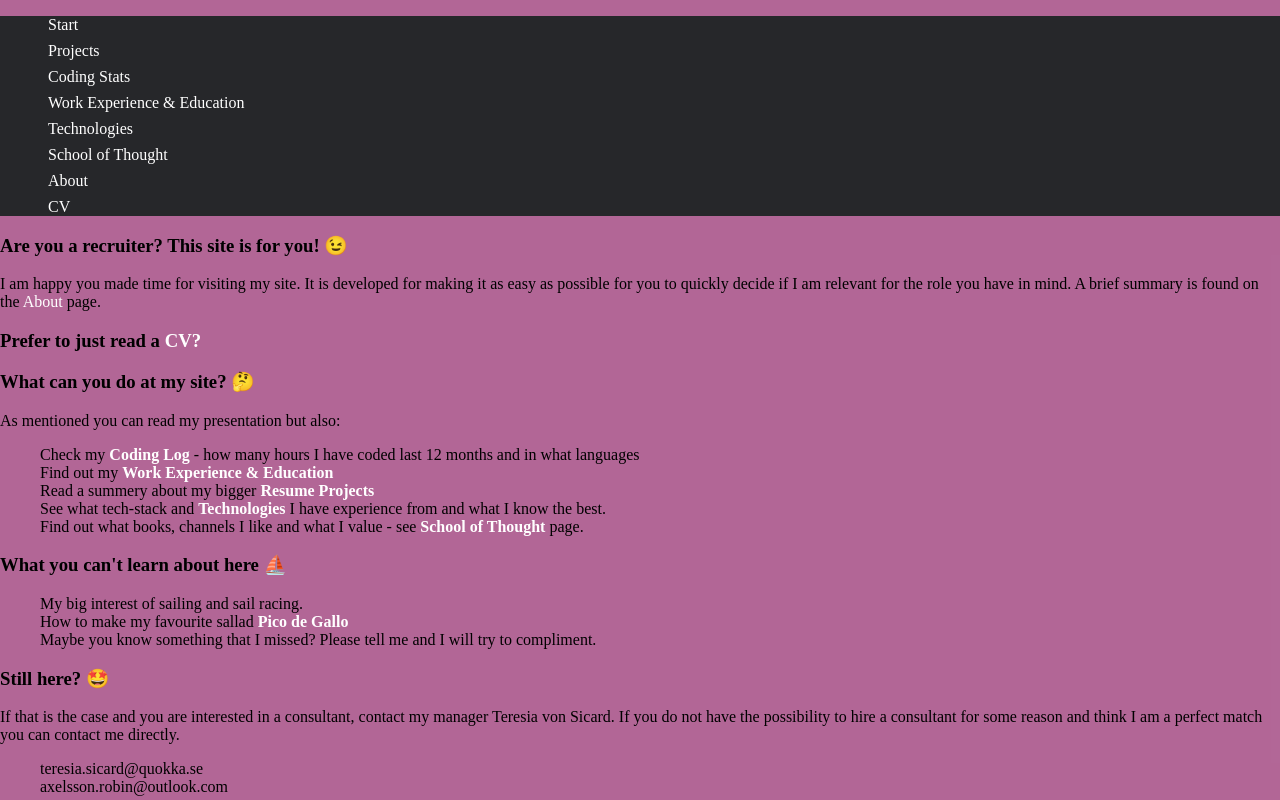
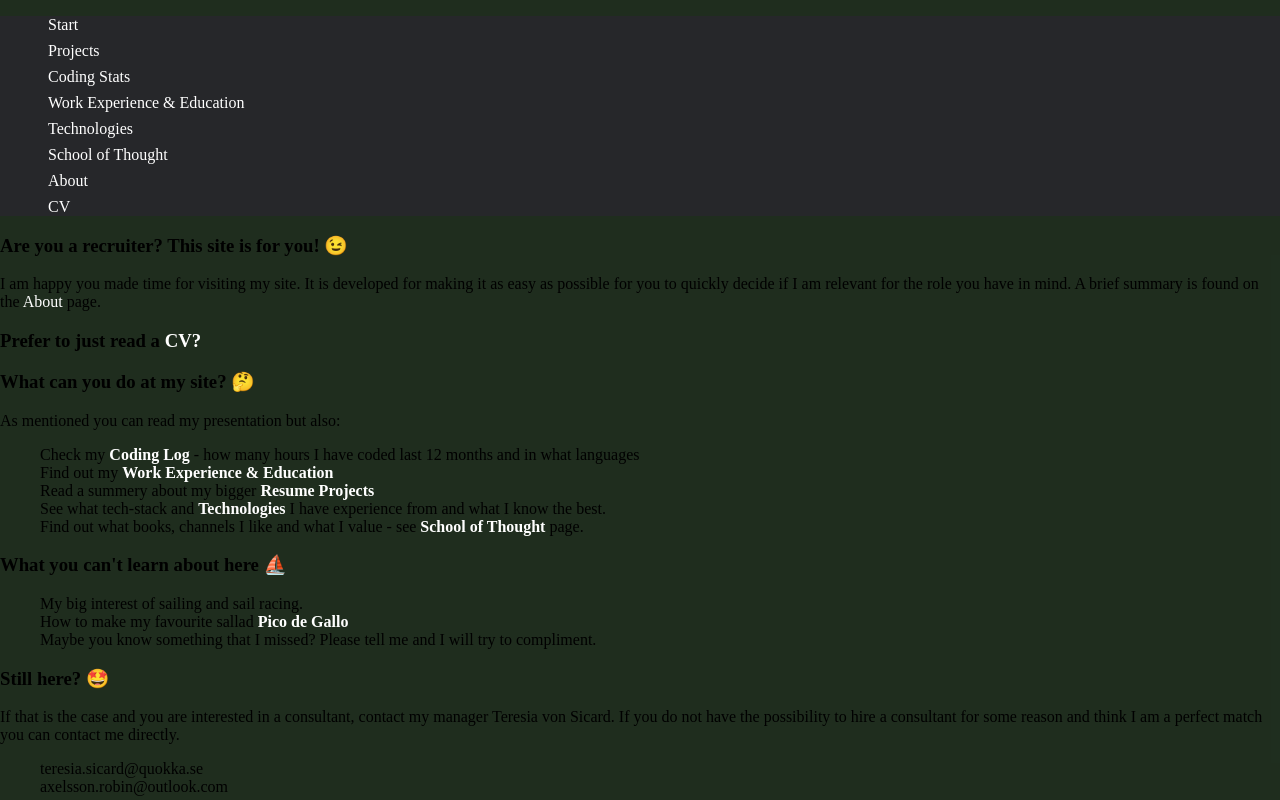
Before and after one commit to RobinAxelsson/personal-jam, a Next.js app: page / in a window 1280 px wide. Shown: the top 800 px of the page. Built offline with nearby package versions, Linux system fonts and the light colour scheme.

Commit message:
#__next is positioned absolute and covers back

```diff
--- a/styles/globals.css
+++ b/styles/globals.css
@@ -15,22 +15,20 @@
   --fs-400: 1rem;
 }
 
-html {
+/* html {
   background-color: rgba(53, 53, 203, 0.5);
-}
+} */
 
 body {
   background-color: rgba(55, 203, 53, 0.5);
 }
 
 #__next {
-    background-color: rgba(203,53,75, 0.5);
-    width: 100%;
+    background-color: rgba(0, 0, 0, 0.8);
     position: absolute;
-    left: 0;
+    left:0;
     top: 0;
-    /* right: 0; */
-    height: 100%;
+    right: 0;
 }
 
 /*
```
